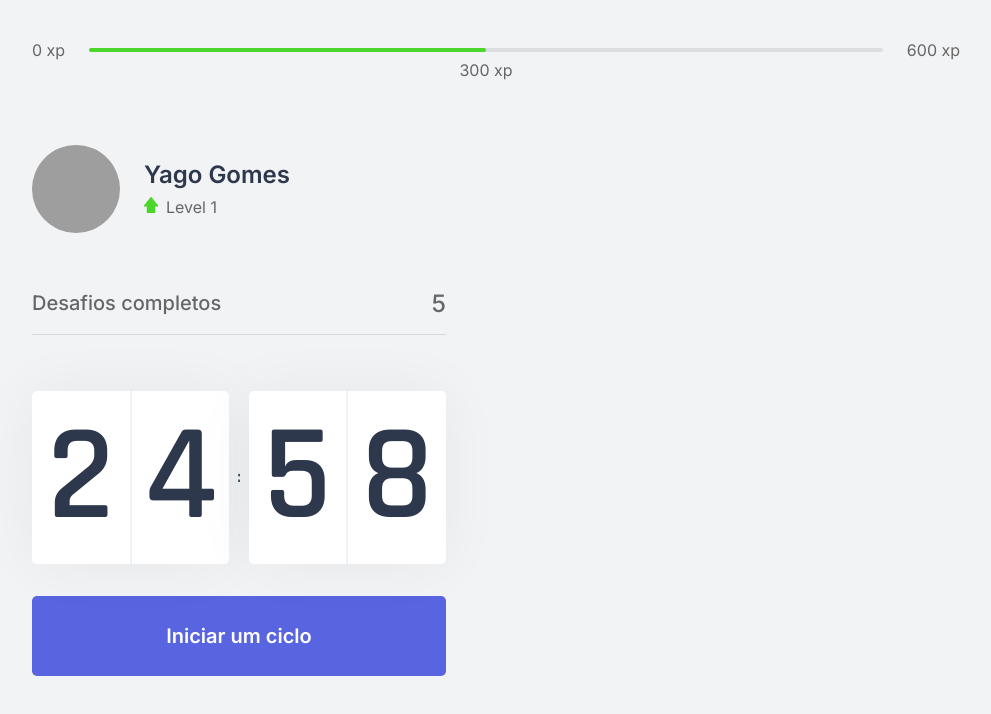
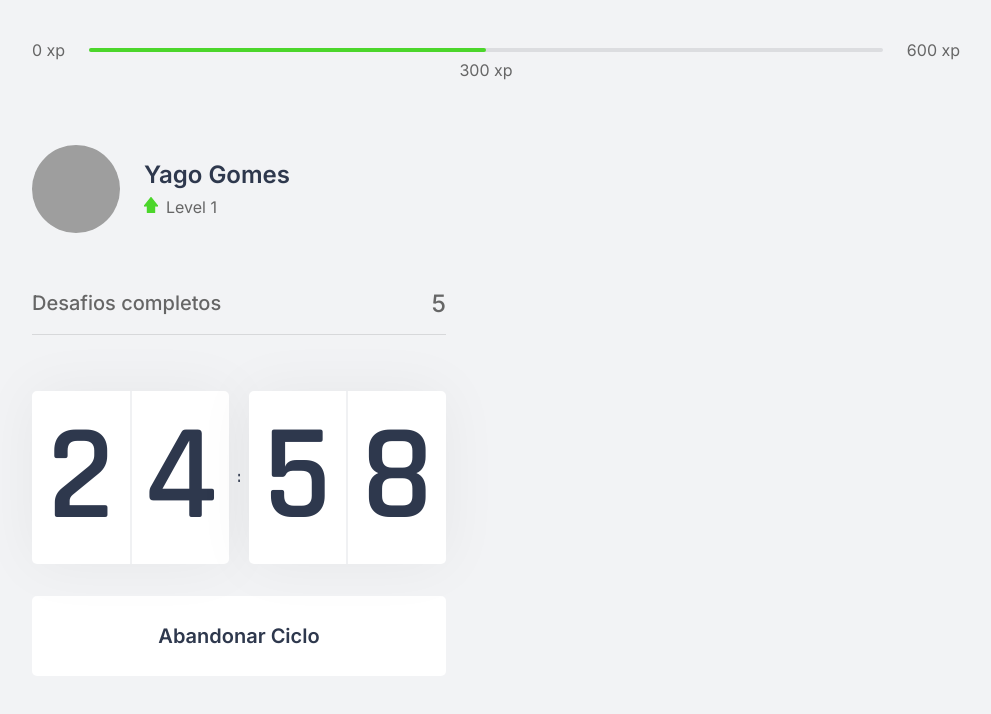
Before and after one commit to yagogomesc/nlw4-moveit, a Next.js app: page / in a window 1280 px wide. Both pictures are taken after a click on the button "Iniciar um ciclo". Shown: the top 714 px of the page, without its empty margins (144-1135 px from the left). Built offline with nearby package versions, Linux system fonts and the light colour scheme; grey boxes are pictures that could not be loaded.

Commit message:
Adiciona botão e função para reiniciar contador

```diff
--- a/src/components/Countdown.tsx
+++ b/src/components/Countdown.tsx
@@ -1,9 +1,11 @@
 import { useState, useEffect } from "react";
 import styles from "../styles/components/Countdown.module.css";
 
+let countdownTimeout: NodeJS.Timeout;
+
 export function Countdown() {
   const [time, setTime] = useState(25 * 60);
-  const [active, setActive] = useState(false);
+  const [isActive, setIsActive] = useState(false);
 
   const minutes = Math.floor(time / 60);
   const seconds = time % 60;
@@ -12,16 +14,22 @@
   const [secondLeft, secondRight] = String(seconds).padStart(2, "0").split("");
 
   function startCountdown() {
-    setActive(true);
+    setIsActive(true);
+  }
+
+  function resetCountdown() {
+    clearTimeout(countdownTimeout);
+    setIsActive(false);
+    setTime(25 * 60);
   }
 
   useEffect(() => {
-    if (active && time > 0) {
-      setTimeout(() => {
+    if (isActive && time > 0) {
+      countdownTimeout = setTimeout(() => {
         setTime(time - 1);
       }, 1000);
     }
-  }, [active, time]);
+  }, [isActive, time]);
 
   return (
     <div>
@@ -37,6 +45,15 @@
         </div>
       </div>
 
+      {isActive ? (
+        <button
+          type="button"
+          className={`${styles.countdownButton} ${styles.countdownButtonActive}`}
+          onClick={resetCountdown}
+        >
+          Abandonar Ciclo
+        </button>
+      ) : (
         <button
           type="button"
           className={styles.countdownButton}
@@ -44,6 +61,7 @@
         >
           Iniciar um ciclo
         </button>
+      )}
     </div>
   );
 }
--- a/src/styles/components/Countdown.module.css
+++ b/src/styles/components/Countdown.module.css
@@ -63,3 +63,13 @@
 .countdownButton:hover {
   background: var(--blue-dark);
 }
+
+.countdownButtonActive {
+  background: var(--white);
+  color: var(--title);
+}
+
+.countdownButtonActive:hover {
+  background: var(--red);
+  color: var(--white);
+}
```
Lines whose indentation alone changed are shown as unchanged.
